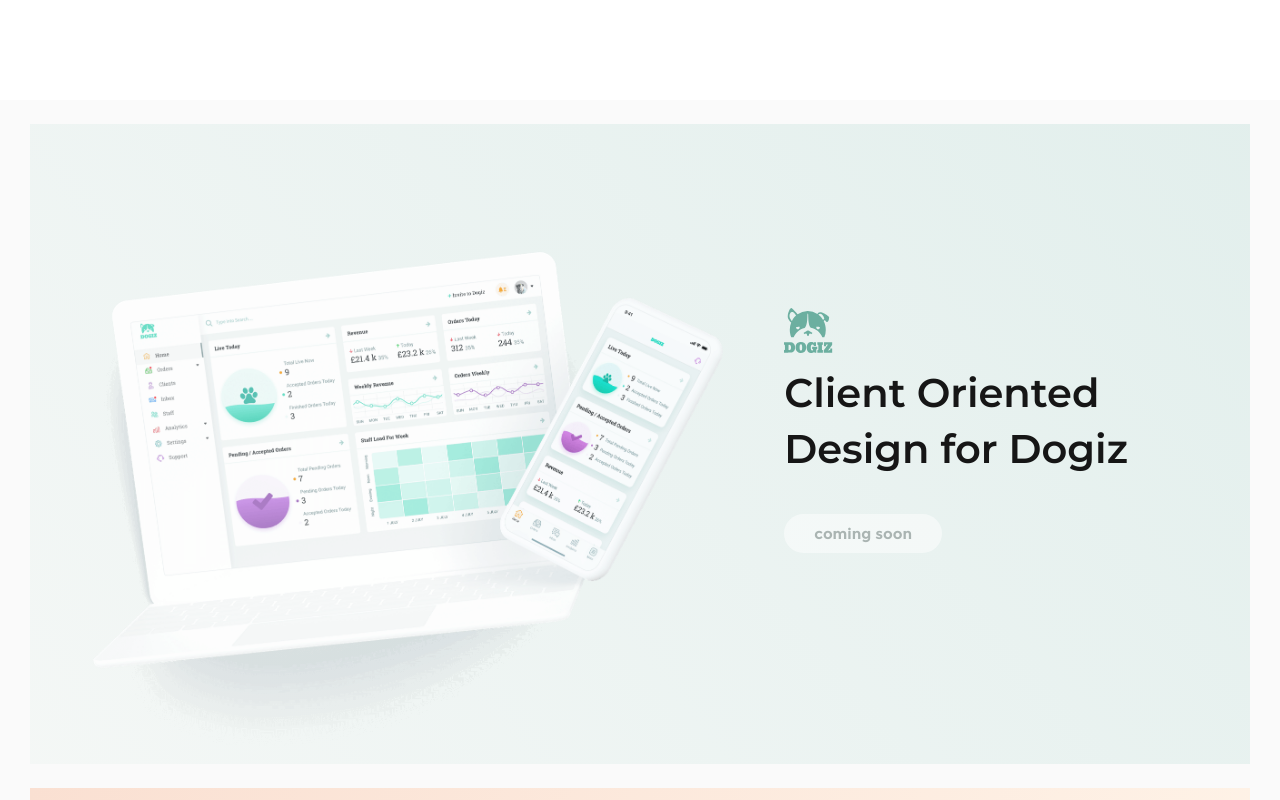
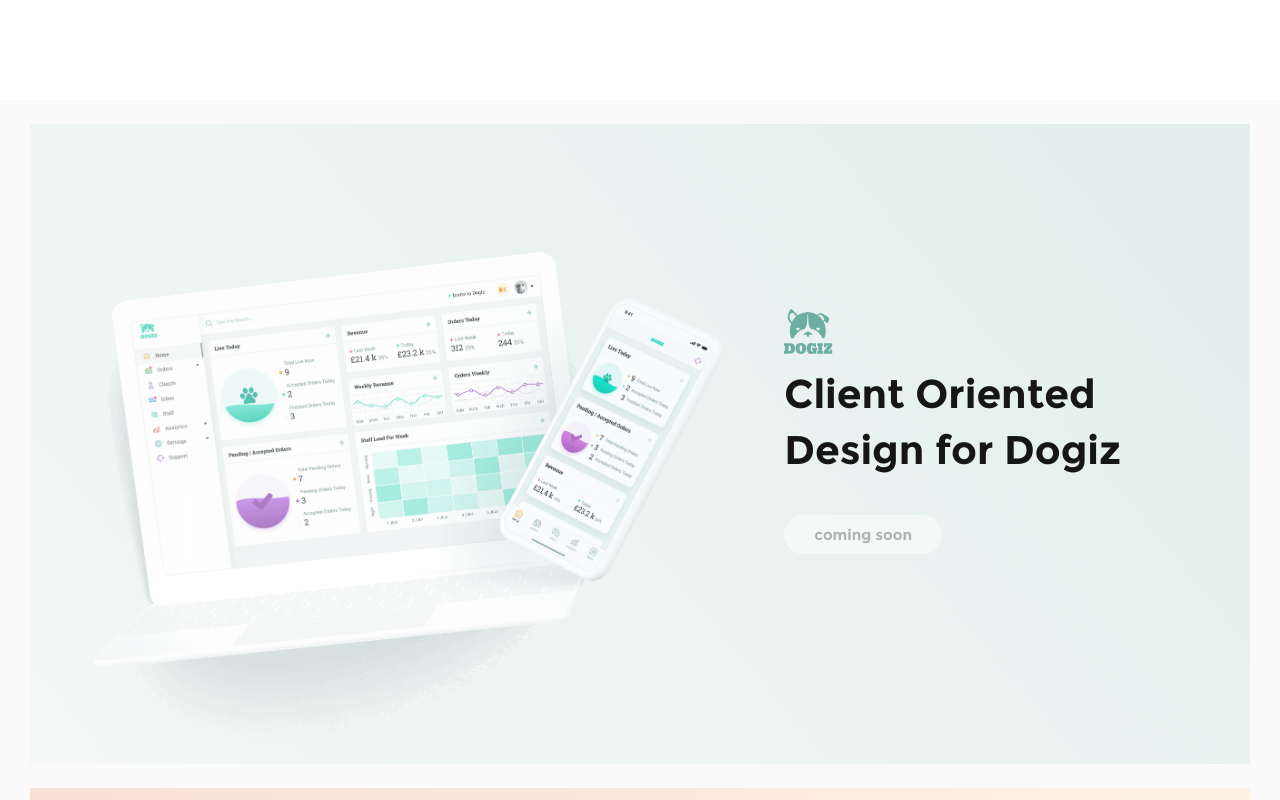
Before and after one commit to theshortcutesite/shortcute.github.io, a plain HTML site: page index.html in a window 1280 px wide. Shown: the part 540-1340 px from the top of the page. Drawn offline with Linux system fonts and the light colour scheme; a web font is replaced by a local one.

Commit message:
Update main.css

```diff
--- a/styles/main.css
+++ b/styles/main.css
@@ -375,7 +375,7 @@
     text-align: left;
     color: #161616;
     -webkit-text-fill-color: #161616;
-    font-family: "Montserrat-SemiBold";
+    font-family: "Montserrat-Bold";
 }
 
 .content-btn {
```
